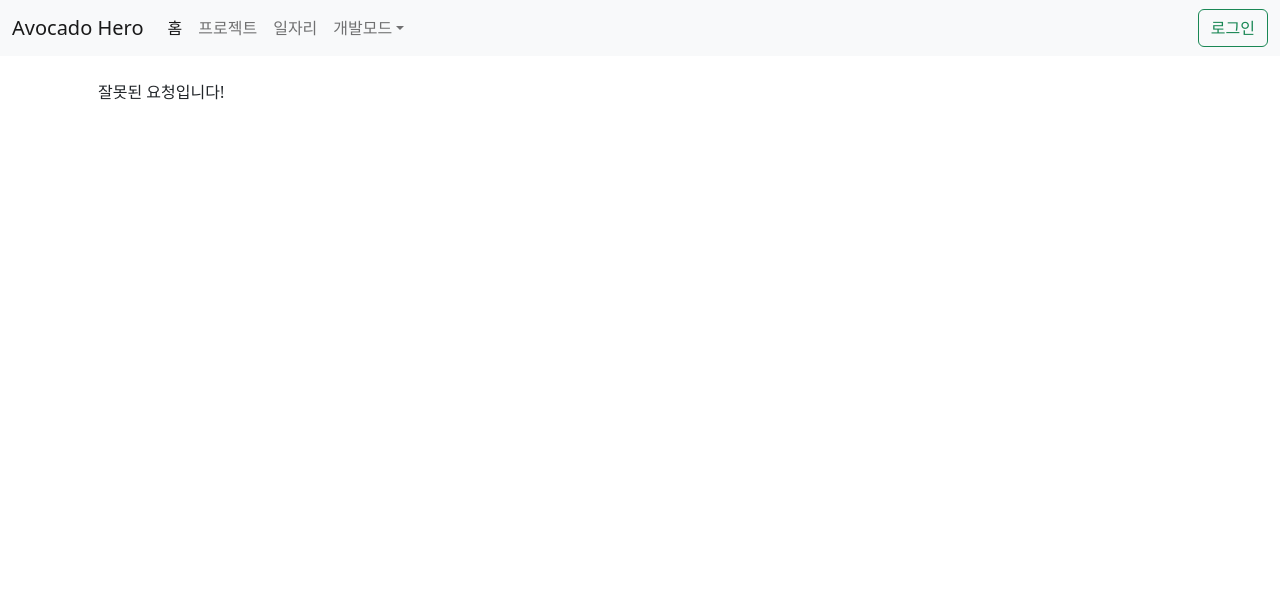
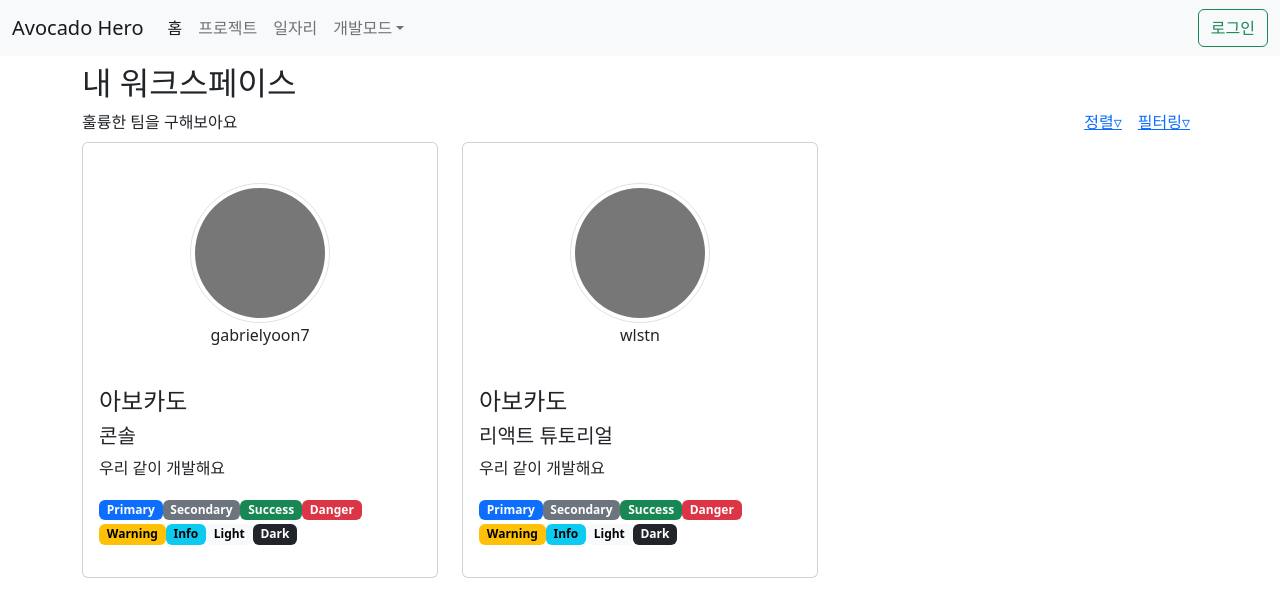
Before and after one commit to KGU-Team-Avocado/avocado-hero-web, a React (Create React App) app: page /myWorkspace/1 in a window 1280 px wide. Shown: the top 616 px of the page. Built offline with nearby package versions, Linux system fonts and the light colour scheme.

Commit message:
내 워크스페이스 페이지 추가

```diff
--- a/src/App.js
+++ b/src/App.js
@@ -12,6 +12,7 @@ import JobPosting from "./container/company/JobPosting";
 import GroupFinderContainer from "./container/group/finder/GroupFinderContainer";
 import JobFinderContainer from "./container/jobFinder/JobFinderContainer";
 import RankContainer from "./container/example/RankContainer";
+import WorkSpaceContainer from "./container/sign/workspace/WorkSpaceContainer";
 
 function App() {
   return (
@@ -28,6 +29,8 @@ function App() {
         <Route path="signup" element={<SignUpContainer />} />
         {/* 프로필 보기 */}
         <Route path="user/:id" element={<ProfileContainer />} />
+        {/* 워크스페이스 */}
+        <Route path="myWorkspace/:id" element={<WorkSpaceContainer />} />
 
         <Route path="example" element={<ExampleContainer />} />
         <Route path="example/bestworker" element={<RankContainer/>}/>
--- a/src/component/common/Header.js
+++ b/src/component/common/Header.js
@@ -159,7 +159,7 @@ const Header = () => {
                     <Dropdown.Item href={"/user/" + userInfo.user_id}>
                       프로필 보기
                     </Dropdown.Item>
-                    <Dropdown.Item href="/myWorkspace">
+                    <Dropdown.Item href={"/myWorkspace/" + userInfo.user_id}>
                       내 워크스페이스
                     </Dropdown.Item>
                     <Dropdown.Item onClick={() => logout()}>
--- /dev/null
+++ b/src/component/workspace/card/ProjectCard.js
@@ -0,0 +1,31 @@
+export default (props) => {
+    return (
+        <div className="col-lg-4 my-2">
+            <a href={"/project/" + props.group._id} className="text-decoration-none text-dark" >
+                <div className="card p-3">
+                    <div className="row">
+                        <div className="text-center col-xxl-4 py-4">
+                            <svg className="img-thumbnail rounded-circle" width="140" height="140" xmlns="http://www.w3.org/2000/svg" role="img" aria-label="Placeholder: 140x140" preserveAspectRatio="xMidYMid slice" focusable="false"><title>Placeholder</title><rect width="100%" height="100%" fill="#777" /><text x="50%" y="50%" fill="#777" dy=".3em">140x140</text></svg>
+                            <div>{props.group.manager}</div>
+                        </div>
+                        <div className="col-xxl-8 py-3">
+                            <h4>{props.group.name}</h4>
+                            <h5>{props.group.title}</h5>
+                            <p>{props.group.intro_text}</p>
+                            <div>
+                                <span className="badge text-bg-primary">Primary</span>
+                                <span className="badge text-bg-secondary">Secondary</span>
+                                <span className="badge text-bg-success">Success</span>
+                                <span className="badge text-bg-danger">Danger</span>
+                                <span className="badge text-bg-warning">Warning</span>
+                                <span className="badge text-bg-info">Info</span>
+                                <span className="badge text-bg-light">Light</span>
+                                <span className="badge text-bg-dark">Dark</span>
+                            </div>
+                        </div>
+                    </div>
+                </div>
+            </a>
+        </div>
+    )
+}
--- /dev/null
+++ b/src/container/sign/workspace/WorkSpaceContainer.js
@@ -0,0 +1,50 @@
+import { useState } from "react";
+import GroupCard from "../../../component/group/card/GroupCard";
+import ProjectCard from "../../../component/workspace/card/ProjectCard";
+
+export default () => {
+    const [projects, setProjects] = useState([
+        {
+            _id: 0,
+            manager:"gabrielyoon7",
+            name: "아보카도",
+            title: "콘솔",
+            intro_text: "우리 같이 개발해요",
+            description:"상세설명 상세설명 상세설명 상세설명 상세설명 상세설명 상세설명 상세설명 상세설명 상세설명 상세설명 상세설명 상세설명 상세설명 상세설명 상세설명 상세설명 상세설명 상세설명 상세설명 상세설명 상세설명 상세설명 상세설명 상세설명 상세설명 상세설명 상세설명 상세설명 상세설명 상세설명 상세설명 상세설명 상세설명 상세설명 상세설명 상세설명 상세설명 상세설명 상세설명 상세설명 상세설명 상세설명 상세설명 상세설명 상세설명 상세설명 상세설명 상세설명 상세설명 상세설명 상세설명 상세설명 상세설명 상세설명 상세설명 상세설명 상세설명 상세설명 상세설명 상세설명 상세설명 상세설명 상세설명 상세설명 ",
+        },
+        {
+            _id: 1,
+            manager:"wlstn",
+            name: "아보카도",
+            title: "리액트 튜토리얼",
+            intro_text: "우리 같이 개발해요",
+            description:"상세설명 상세설명 상세설명 상세설명 상세설명 상세설명 상세설명 상세설명 상세설명 상세설명 상세설명 상세설명 상세설명 ",
+        }
+    ]);
+
+    return (
+        <>
+            <div className="position-sticky">
+                <h2>내 워크스페이스</h2>
+                <div className="row">
+                    <div className="col-sm-6">훌륭한 팀을 구해보아요</div>
+                    <div className="col-sm-6 text-end"><a className="mx-2" href="#">정렬▿</a><a className="mx-2" href="#">필터링▿</a></div>
+                </div>
+            </div>
+            <div className="row">
+                {
+                    projects.length > 0
+                        ?
+                        projects.map((project) => (
+                            <ProjectCard
+                                key={project._id}
+                                group={project}
+                            />
+                        ))
+                        :
+                        <div>프로젝트가 없습니다.</div>
+                }
+            </div>
+        </>
+    )
+}
```
Also changed, not shown: 2 other files (tests, documents, lock files or other folders).
